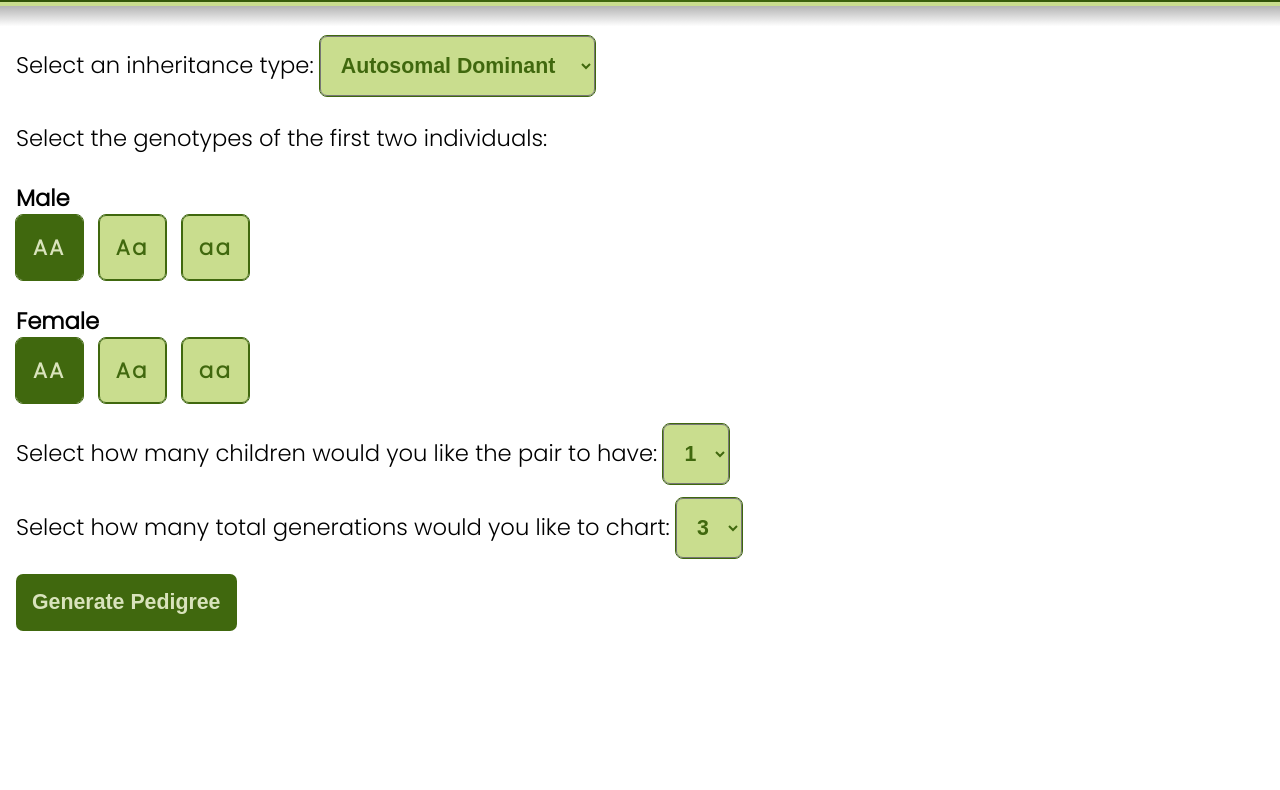
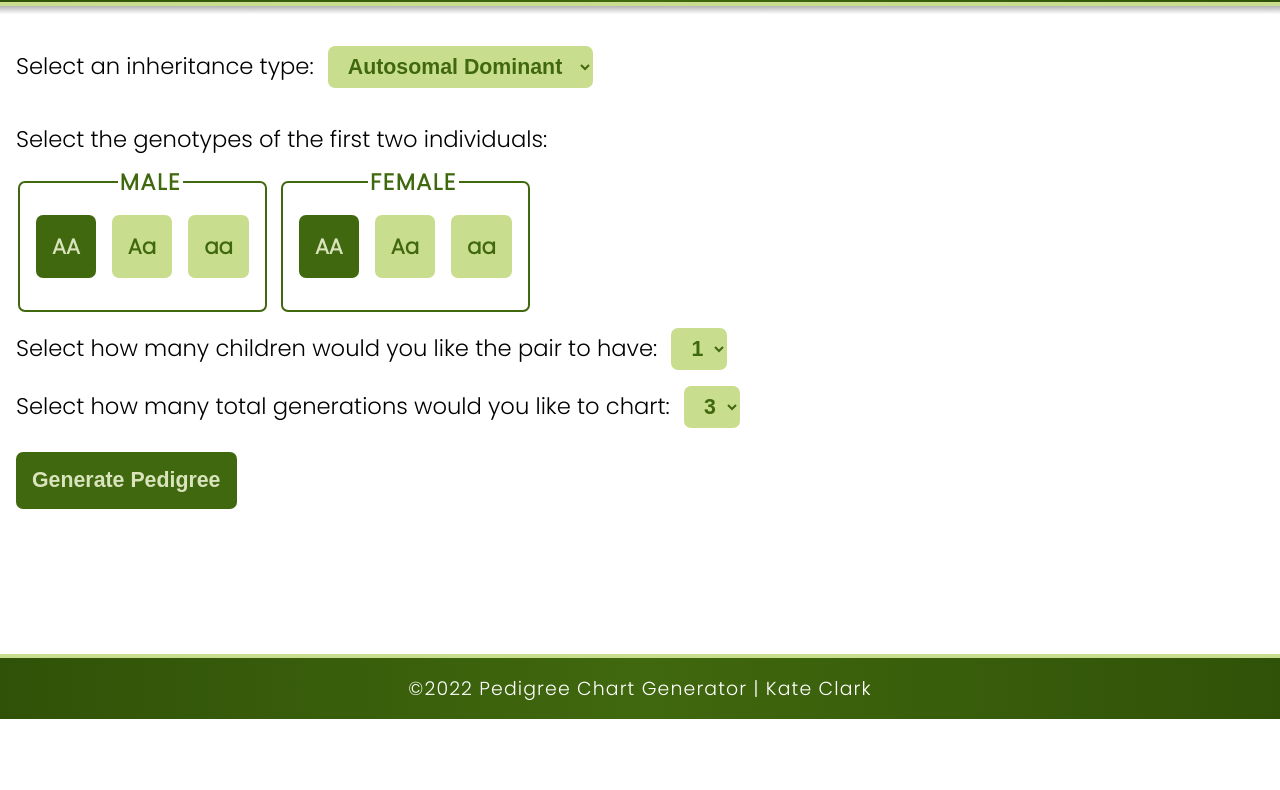
Before and after one commit to katerlloyd/pedigree_generator, a plain HTML site: page index.html in a window 1280 px wide. Shown: the part 81-871 px from the top of the page. After the commit the page ends 800 px from the top, so only its background shows below. Drawn offline with Linux system fonts and the light colour scheme.

Commit message:
Restructured UI and made sure that chart would continue until the last generation.

```diff
--- a/css/styles.css
+++ b/css/styles.css
@@ -12,16 +12,25 @@ body {
     margin: 0;
 }
 
-main, header {
+#page-container {
+	position: relative;
+    min-height: 100vh;
+}
+
+header {
     padding: 1rem;
 }
 
 main {
     background-image: linear-gradient(to top, #ffffff 98.5%, #b4b4b4);
+    padding: 2rem 1rem;
 }
 
 header {
     border-bottom: 4px solid #c9dd8e;
+    display: flex;
+    flex-direction: row;
+    align-items: center;
 }
 
 header, footer {
@@ -38,7 +47,7 @@ h1 {
 }
 
 select:hover {
-	opacity: 0.8;
+	opacity: 0.7;
     cursor: pointer;
 }
 
@@ -75,13 +84,22 @@ button:active {
 }
 
 footer {
+	position: absolute;
+	bottom: 0;
+	width: 100%;
     text-align: center;
-    padding: 0.5rem;
     background-color: var(--main-color);
-    color: var(--light-color);
+    color: #ffffff;
     border-top: 4px solid #c9dd8e;
+    font-size: smaller;
+    letter-spacing: 0.07rem;
 }
 
+
+footer p {
+	padding: 1rem;
+	margin: 0;
+}
 #new-pedigree {
 	display: none;
 }
@@ -99,50 +117,61 @@ footer {
 
 select {
 	width: auto;
+	padding: 0.5rem 0.5rem 0.5rem 1rem;
+	margin: 0.5rem;
 }
 
 select, #male-genotype-selection label, #female-genotype-selection label {
-    padding: 1rem;
     font-size: 16pt;
     font-weight: bold;
     background-color: var(--highlight-color);
     color: var(--main-color);
-    outline: 1px solid var(--main-color);
+    border: none;
     border-radius: 7px;
     opacity: 1;
     transition: 0.3s;
 }
 
+#male-genotype-selection label, #female-genotype-selection label {
+	padding: 1rem;
+	margin-right: 1rem;
+	cursor: pointer;
+}
+
+#male-genotype-selection label:hover, #female-genotype-selection label:hover {
+	opacity: 0.7;
+}
+
 #male-genotype-selection, #female-genotype-selection {
 	display: flex;
-	letter-spacing: 0.15rem;
+	flex-direction: row;
+	padding: 1rem 0rem 2rem 1rem;
+	margin-bottom: 0.5rem;
+	margin-right: 0.75rem;
+	border: 2px solid var(--main-color);
 }
 
 .legend, #male-genotype-selection, #female-genotype-selection {
     flex-wrap: wrap;
     border-radius: 7px;
     max-width: fit-content;
-    margin: 1rem 0;
 }
 
-#male-genotype-selection label, #female-genotype-selection label {
-	padding: 1rem;
-	margin-right: 1rem;
-	margin-bottom: 0.5rem;
-	border: 1px solid var(--main-color);
-	cursor: pointer;
-}
-
-#male-genotype-selection, #female-genotype-selection {
-	display: flex;
-	flex-direction: row;
-	padding: 0;
-	margin: 0;
+.legend {
+    margin: 1rem 0;
 }
 
 #male-genotype-selection input[type="radio"]:checked + label, #female-genotype-selection input[type="radio"]:checked + label {
 	background-color: var(--main-color);
 	color: var(--light-color);
+}
+
+fieldset legend {
+	text-align: center;
+	color: var(--main-color);
+	font-weight: bold;
+	text-transform: uppercase;
+	letter-spacing: 0.1rem;
 }
 
 input[type="radio"] {
@@ -168,8 +197,7 @@ p {
 }
 
 .genotype-container {
-	display: grid;
-	grid-template-columns: 1fr;
+	display: flex;
 }
 
 .genotype-container p {
@@ -195,7 +223,8 @@ p {
 }
 
 #tree {
-	opacity: 0;
+	display: none;
+	margin-bottom: 2rem;
 }
 
 #box {
--- a/index.html
+++ b/index.html
@@ -9,30 +9,23 @@
         <link rel="stylesheet" href="css/styles.css" media="screen">
         <script defer src="js/familytree.js"></script>
         <script defer src="js/site.js"></script>
-        <!-- <reference path="orgchart.d.ts" />
-        <reference path="familytree.d.ts" /> -->
     </head>
     <body>
+        <div id="page-container">
             <header>
-            <!-- <picture>
-                <img class="logo" src="images/logo-white.svg" alt="Circle with lines intersecting through it" loading="lazy" height="70" width="70">
-            </picture> -->
+    <!--            <picture>-->
+    <!--                <img class="logo" src="images/logo-white.svg" alt="Circle with lines intersecting through it" loading="lazy" height="70" width="70">-->
+    <!--            </picture>-->
                 <section class="headings">
                     <h1>Pedigree Chart Generator</h1>
                 </section>
             </header>
-        <!-- <nav>
-            <ul class="navigation">
-                <li class="bar-icon"><a href="#">&#9776;</a></li>
-                <li class="active"><a href="#">Home</a></li>
-            </ul>
-        </nav> -->
             <main>
                 <noscript>Your browser does not support JavaScript.</noscript>
 
                 <div id="principle">
                     <div class="type">
-                    <p class="question">Select an inheritance type: </p>
+                        <label class="question">Select an inheritance type:
                             <select name="type" id="type">
                                 <option value="Autosomal Dominant">Autosomal Dominant</option>
                                 <option value="Autosomal Recessive">Autosomal Recessive</option>
@@ -40,31 +33,30 @@
                                 <option value="X-Linked Recessive">X-Linked Recessive</option>
                                 <option value="Y-Linked">Y-Linked</option>
                             </select>
+                        </label>
                     </div>
 
                     <p class="question">Select the genotypes of the first two individuals: </p>
-                <div class="genotype-container">
-                    <p>Male</p>
-                    <form id="male-genotype-selection"></form>
-                </div>
-                <div class="genotype-container">
-                    <p>Female</p>
-                    <form id="female-genotype-selection"></form>
-                </div>
+                    <form class="genotype-container">
+                        <fieldset id="male-genotype-selection"></fieldset>
+                        <fieldset id="female-genotype-selection"></fieldset>
+                    </form>
 
                     <div class="children">
-                    <p class="question">Select how many children would you like the pair to have: </p>
+                        <label class="question">Select how many children would you like the pair to have:
                             <select name="children" id="children">
                                 <option value="1">1</option>
                                 <option value="2">2</option>
                                 <option value="3">3</option>
                                 <option value="4">4</option>
                             </select>
+                        </label>
                     </div>
 
                     <div class="gen">
-                    <p class="question">Select how many total generations would you like to chart: </p>
+                        <label class="question">Select how many total generations would you like to chart:
                             <select name="gen" id="gen"></select>
+                        </label>
                     </div>
 
                     <button type="button" id="generate-pedigree">Generate Pedigree</button>
@@ -123,5 +115,6 @@
             <footer>
                 <p>&#169;<span id="copyright-year"></span> Pedigree Chart Generator | Kate Clark</p>
             </footer>
+        </div>
     </body>
 </html>
--- a/js/site.js
+++ b/js/site.js
@@ -1,7 +1,7 @@
 // Execute when page loads.
-window.onload  = () => {
+window.onload = () => {
 
-	// Populate the generation dropdown with 3-6.
+	// Populate the generation dropdown with numbers from 3 to 6.
 	let selectGen = document.querySelector('select#gen');
 
 	for (let i = 3; i < 7; i++) {
@@ -47,7 +47,8 @@ window.onload  = () => {
 
 	// Build the male genotype radio list selection.
 	const createMaleGenotypeList = () => {
-        const form = document.getElementById('male-genotype-selection');
+        const fieldset = document.getElementById('male-genotype-selection');
+
         let list;
         if (inheritanceType.includes('Autosomal')) {
             list = ['AA', 'Aa', 'aa'];
@@ -61,20 +62,26 @@ window.onload  = () => {
             input.setAttribute('id', `male${item}`);
             input.setAttribute('name', 'male-genotype');
             input.setAttribute('value', `${item}`);
-            form.appendChild(input);
+            fieldset.appendChild(input);
 
             let label = document.createElement('label');
             label.setAttribute('for', `male${item}`);
             label.innerHTML = item;
-            form.appendChild(label);
+            fieldset.appendChild(label);
         });
 
-        form.firstChild.defaultChecked = true;
+        let legend = document.createElement('legend');
+        legend.textContent = 'Male';
+        fieldset.appendChild(legend);
+
+        fieldset.firstChild.defaultChecked = true;
+
 	}
 
 	// Build the female genotype radio list selection.
 	const createFemaleGenotypeList = () => {
-        const form = document.getElementById('female-genotype-selection');
+        const fieldset = document.getElementById('female-genotype-selection');
+
         let list;
         if (inheritanceType.includes('Autosomal')) {
             list = ['AA', 'Aa', 'aa'];
@@ -88,15 +95,19 @@ window.onload  = () => {
             input.setAttribute('id', `female${item}`);
             input.setAttribute('name', 'female-genotype');
             input.setAttribute('value', `${item}`);
-            form.appendChild(input);
+            fieldset.appendChild(input);
 
             let label = document.createElement('label');
             label.setAttribute('for', `female${item}`);
             label.innerHTML = item;
-            form.appendChild(label);
+            fieldset.appendChild(label);
         });
 
-         form.firstChild.defaultChecked = true;
+        let legend = document.createElement('legend');
+        legend.textContent = 'Female';
+        fieldset.appendChild(legend);
+
+         fieldset.firstChild.defaultChecked = true;
     }
 
 	// Remove the male genotype radio list selection.
@@ -123,7 +134,8 @@ window.onload  = () => {
     createMaleGenotypeList();
     createFemaleGenotypeList();
 
-	const maleForm = document.getElementById('male-genotype-selection').addEventListener('change', () => {
+	// Select the checked male radio button and sanitize input.
+	const maleFieldset = document.getElementById('male-genotype-selection').addEventListener('change', () => {
 		const maleRadios = document.querySelectorAll('input[name="male-genotype"]');
 
         maleRadios.forEach(radio => {
@@ -134,7 +146,8 @@ window.onload  = () => {
         });
 	});
 
-	const femaleForm = document.getElementById('female-genotype-selection').addEventListener('change', () => {
+	// Select the checked female radio button and sanitize input.
+	const femaleFieldset = document.getElementById('female-genotype-selection').addEventListener('change', () => {
 		const femaleRadios = document.querySelectorAll('input[name="female-genotype"]');
 
         femaleRadios.forEach(radio => {
@@ -147,6 +160,9 @@ window.onload  = () => {
 
 	// Update the inheritance type when a selection is changed.
     document.getElementById('type').addEventListener('change', checkInheritanceType);
+
+	// Set count to ensure that all generations have at least one marriage and child until the last generation.
+	let count = 1;
 
 	// Build the pedigree chart.
 	const generatePedigreeChart = () => {
@@ -191,7 +207,7 @@ window.onload  = () => {
 		// Get the father id of the individual.
 		const getFid = (index) => family.config.nodes[index].fid;
 
-		// Get the a random genotype for the individual.
+		// Get a random genotype for the individual.
 		const getRandomGenotype = (gender) => {
 		    let options = [];
 		    switch (inheritanceType) {
@@ -409,6 +425,10 @@ window.onload  = () => {
 
 		    let numberOfChildren = setNumberOfChildren();
 
+		    if (numberOfChildren === 0 && count <= maxGenerations) {
+		        numberOfChildren = 1;
+		    }
+
 		    createChildren(mid, fid, numberOfChildren, generation);
 		}
 
@@ -425,7 +445,7 @@ window.onload  = () => {
 
 		    let num = Math.ceil(Math.random() * 4);
 
-		    if (generation !== maxGenerations && num !== 4) {
+		    if (generation < maxGenerations && (count < maxGenerations || num !== 4)) {
 		        createPair(currentId, generation);
 		    }
 		}
@@ -438,12 +458,15 @@ window.onload  = () => {
 
 		// Create the children of each pair until the max generation is completed.
 		const createChildren = (mid, fid, numberOfChildren, currentGeneration) => {
+			count++;
 		    if (maxGenerations > currentGeneration) {
 		        let nextGeneration = currentGeneration + 1;
+
 		        for (let i=0; i < numberOfChildren; i++) {
 		            createIndividual(mid, fid, nextGeneration);
 		        }
 		    }
+		    return count;
 		}
 
 		// Create the first generation of individuals based on the user input.
@@ -486,13 +509,13 @@ window.onload  = () => {
 	// Display the pedigree chart.
 	const showChart = () => {
 		const box = document.getElementById('tree');
-		box.style.opacity = '1';
+		box.style.display = 'block';
 	}
 
 	// Hide the pedigree chart.
 	const removeChart = () => {
 		const box = document.getElementById('tree');
-		box.style.opacity = '0';
+		box.style.display = 'none';
 	}
 
 	// Set button to display the loading icon and pedigree chart and reset the chart info.
```
Lines whose indentation alone changed are shown as unchanged.
